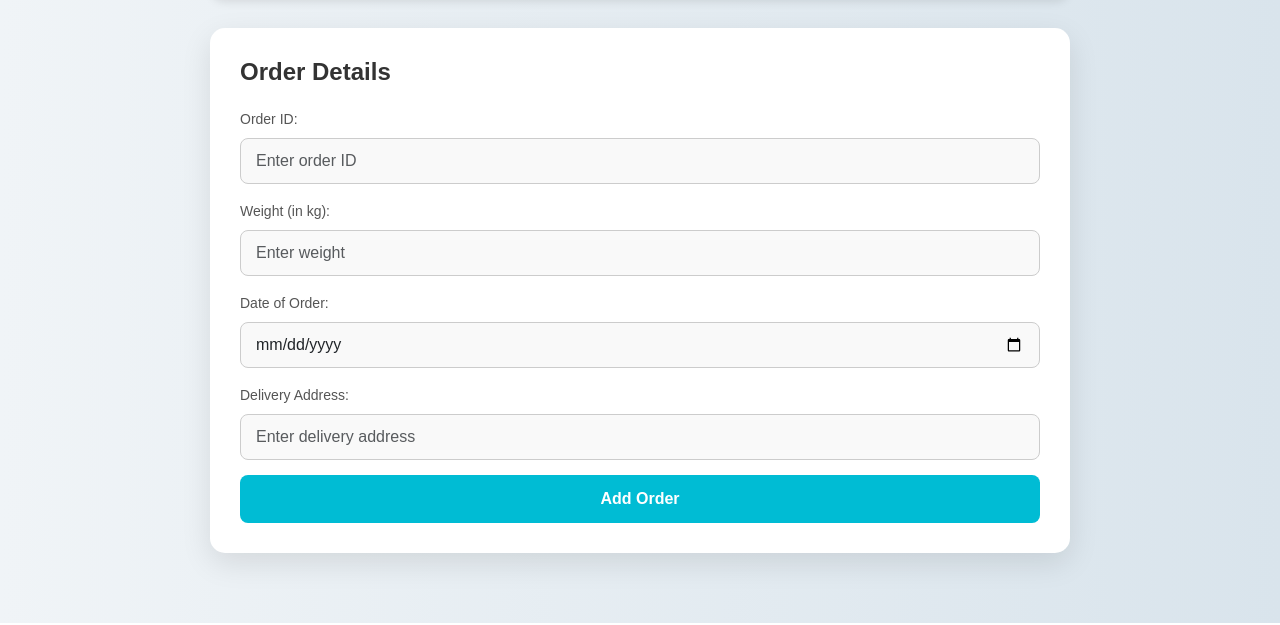
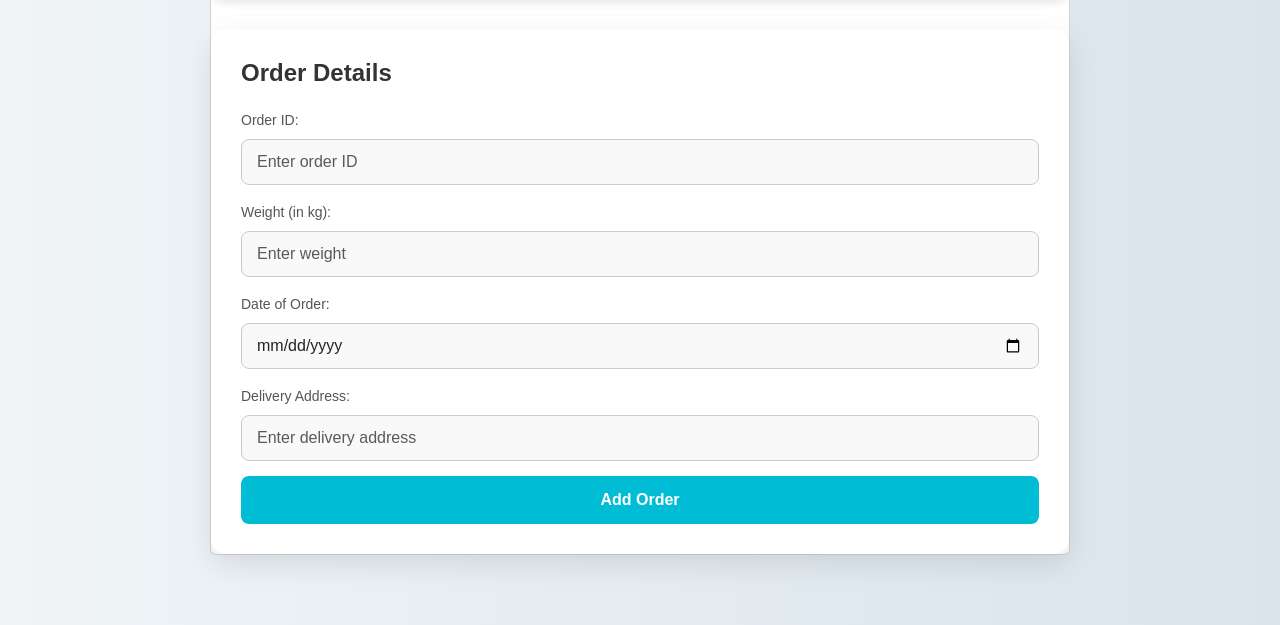
Before and after one commit to SumeetShinde1108/Smart_Path_Delivery, a Django app: template templates/add_order.html in a window 1280 px wide. Shown: the part 535-1160 px from the top of the page. Run offline with Django 5.2, Linux system fonts and the light colour scheme; the template is opened without the code that fills it, so the values that code supplies are empty; some libraries are stand-ins or nearby versions.

Commit message:
Add modifications

```diff
--- a/templates/add_order.html
+++ b/templates/add_order.html
@@ -94,6 +94,7 @@
 
 <body>
     <div class="container">
+        <div class="card">
         <h1>Add Order</h1>
 
         <div id="map"></div>
```
